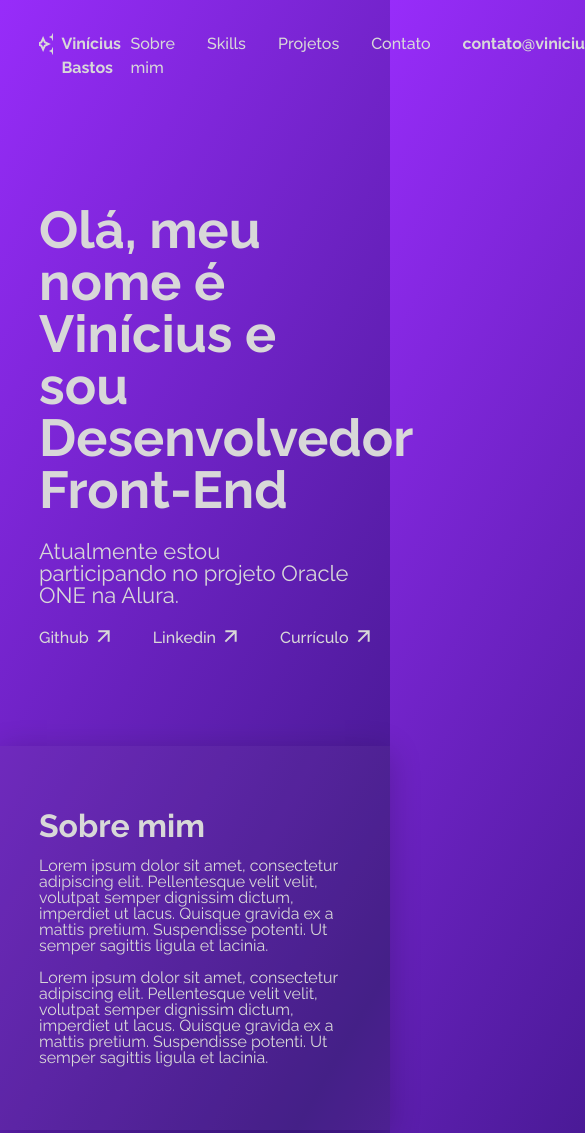
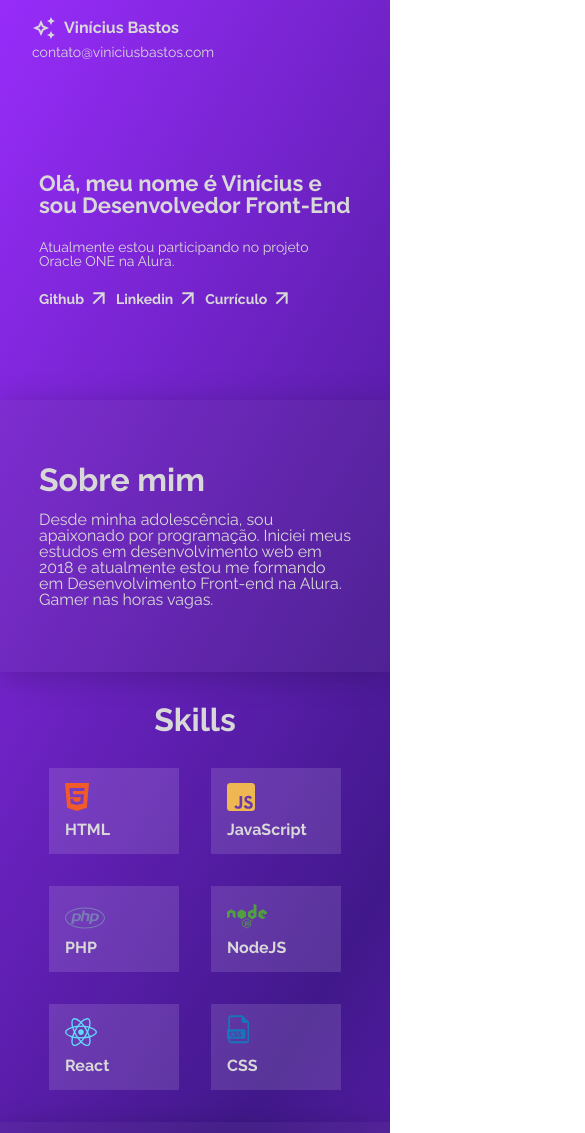
Before and after one commit to viniciusbastos-dev/Challenge-Oracle-ONE-Portfolio, a plain HTML site: page index.html in a window 390 px wide. Shown: the top 1133 px of the page, 585 px wide, since content can reach past the window. Drawn offline with Linux system fonts and the light colour scheme.

Commit message:
Respontivity for mobile complete

```diff
--- a/assets/css/banner/banner-link.css
+++ b/assets/css/banner/banner-link.css
@@ -11,3 +11,15 @@
     height: 24px;
     width: 24px;
 }
+
+@media (max-width: 390px) {
+    .banner__link {
+        font-size: 0.875rem;
+        font-weight: 600;
+    }
+    .banner__link::after {
+        height: 16px;
+        width: 16px;
+    }
+
+}
--- a/assets/css/banner/banner-lista.css
+++ b/assets/css/banner/banner-lista.css
@@ -2,3 +2,9 @@
     display: flex;
     gap: 32px;
 }
+
+@media (max-width: 390px) {
+    .banner__lista {
+        gap: 8px;
+    }
+}
--- a/assets/css/banner/banner-texto.css
+++ b/assets/css/banner/banner-texto.css
@@ -1,3 +1,9 @@
 .banner__texto {
     font-size: 1.375rem;
 }
+
+@media (max-width:768px) {
+    .banner__texto {
+        font-size: 0.875rem
+    }
+}
--- a/assets/css/banner/banner-titulo.css
+++ b/assets/css/banner/banner-titulo.css
@@ -2,3 +2,9 @@
     font-size: 3.25rem;
     font-weight: 700;
 }
+
+@media (max-width:768px) {
+    .banner__titulo {
+        font-size: 1.375rem;
+    }
+}
--- a/assets/css/cabecalho/cabecalho.css
+++ b/assets/css/cabecalho/cabecalho.css
@@ -4,3 +4,15 @@
     padding-bottom: 2rem;
     padding-top: 2rem;
 }
+
+@media (max-width: 768px) {
+    .cabecalho {
+        padding: 16px 32px;
+    }
+}
+
+@media (max-width: 390px) {
+    .cabecalho {
+        flex-direction: column;
+    }
+}
--- a/assets/css/contato/contato-formulario.css
+++ b/assets/css/contato/contato-formulario.css
@@ -45,7 +45,7 @@
     border-radius: 4px;
 }
 
-.formulario__campo__mensagem:focus{
+.formulario__campo__mensagem:focus {
     border-bottom: 2px solid #2a7ae4;
 }
 
@@ -62,3 +62,9 @@
     padding: 16px;
     cursor: pointer;
 }
+
+@media (max-width: 768px) {
+    .contato__formulario {
+        width: 96%;
+    }
+}
--- a/assets/css/contato/contato.css
+++ b/assets/css/contato/contato.css
@@ -5,3 +5,12 @@
     padding-top: 4rem;
     padding-bottom: 4rem;
 }
+
+@media (max-width: 768px) {
+    .contato {
+        flex-direction: column;
+    }
+    .contato__imagem {
+        display: none;
+    }
+}
--- a/assets/css/menu/menu-link.css
+++ b/assets/css/menu/menu-link.css
@@ -6,3 +6,8 @@
 .menu__link.menu__link--email {
     font-weight: 700;
 }
+@media (max-width: 390px) {
+    .menu__link.menu__link--email {
+        font-weight: 400;
+    }
+}
--- a/assets/css/menu/menu-lista.css
+++ b/assets/css/menu/menu-lista.css
@@ -2,3 +2,18 @@
     display: flex;
     gap: 2rem;
 }
+
+@media (max-width: 768px) {
+    .menu__lista > .menu__item {
+        display: none;
+    }
+    .menu__lista > .menu__item:last-child {
+        display: inline;
+    }
+}
+
+@media (max-width: 390px) {
+    .menu__item {
+        font-size: 14px;
+    }
+}
--- a/assets/css/projetos/projeto-card.css
+++ b/assets/css/projetos/projeto-card.css
@@ -33,3 +33,13 @@
     background-color: #2a7ae4;
     margin: 0;
 }
+
+@media (max-width: 768px) {
+    .projeto__card {
+        flex-direction: column;
+        align-items: flex-start;
+    }
+    .projeto__card__imagem {
+        width: 100%;
+    }
+}
--- a/assets/css/projetos/projeto-titulo.css
+++ b/assets/css/projetos/projeto-titulo.css
@@ -1,7 +1,6 @@
 .projeto__titulo {
     font-size: 2rem;
     font-weight: 700;
-    padding-top: 2rem;
     margin-bottom: 2rem;
     text-align: center;
 }
--- a/assets/css/skills/skill-card.css
+++ b/assets/css/skills/skill-card.css
@@ -12,9 +12,27 @@
     width: 16%;
     max-width: 180px;
     padding: 16px;
+    box-sizing: border-box;
 }
 
 .skill__card__nome {
     font-weight: 700;
     margin-top: 0.5rem;
 }
+
+@media (max-width: 768px) {
+    .skill__card__wrapper {
+        flex-wrap: wrap;
+    }
+
+    .skill__card {
+        width: 25%;
+        height: 86px;
+    }
+}
+
+@media (max-width: 390px) {
+    .skill__card {
+        width: 130px;
+    }
+}
--- a/assets/css/style.css
+++ b/assets/css/style.css
@@ -13,8 +13,7 @@ body {
 }
 
 .container {
-    padding: 0 10%;
-    margin-bottom: 2rem;
+    padding: 32px 10%;
 }
 
 section.container:nth-child(even) {
--- a/index.html
+++ b/index.html
@@ -86,18 +86,12 @@
             </div>
         </section>
 
-        <section class="sobre container" id="sobre">
+        <section class="sobre container escondido" id="sobre">
 
-            <h2 class="sobre__titulo escondido">Sobre mim</h2>
-            <p class="sobre__descricao escondido">
-                Lorem ipsum dolor sit amet, consectetur adipiscing elit. Pellentesque velit velit, volutpat semper
-                dignissim dictum, imperdiet ut lacus. Quisque gravida ex a mattis pretium. Suspendisse potenti. Ut
-                semper sagittis ligula et lacinia.
-            </p>
-            <p class="sobre__descricao escondido">
-                Lorem ipsum dolor sit amet, consectetur adipiscing elit. Pellentesque velit velit, volutpat semper
-                dignissim dictum, imperdiet ut lacus. Quisque gravida ex a mattis pretium. Suspendisse potenti. Ut
-                semper sagittis ligula et lacinia.
+            <h2 class="sobre__titulo">Sobre mim</h2>
+            <p class="sobre__descricao">
+                Desde minha adolescência, sou apaixonado por programação. Iniciei meus estudos em desenvolvimento web
+                em 2018 e atualmente estou me formando em Desenvolvimento Front-end na Alura. Gamer nas horas vagas.
             </p>
 
         </section>
@@ -106,39 +100,39 @@
 
             <h2 class="skill__titulo escondido">Skills</h2>
 
-            <div class="skill__card__wrapper escondido">
-                <div class="skill__card">
+            <div class="skill__card__wrapper ">
+                <div class="skill__card escondido">
                     <div>
                         <img src="assets/img/skills/html_icone.svg" alt="Icone do HTML" class="skill__card__icone">
                         <h3 class="skill__card__nome">HTML</h3>
                     </div>
                 </div>
-                <div class="skill__card">
+                <div class="skill__card escondido">
                     <div>
                         <img src="assets/img/skills/javascript_icone.svg" alt="Icone do JavaScript"
                             class="skill__card__icone">
                         <h3 class="skill__card__nome">JavaScript</h3>
                     </div>
                 </div>
-                <div class="skill__card">
+                <div class="skill__card escondido">
                     <div>
                         <img src="assets/img/skills/php_icone.svg" alt="Icone do PHP" class="skill__card__icone">
                         <h3 class="skill__card__nome">PHP</h3>
                     </div>
                 </div>
-                <div class="skill__card">
+                <div class="skill__card escondido">
                     <div>
                         <img src="assets/img/skills/node_icone.svg" alt="Icone do NodeJS" class="skill__card__icone">
                         <h3 class="skill__card__nome">NodeJS</h3>
                     </div>
                 </div>
-                <div class="skill__card">
+                <div class="skill__card escondido">
                     <div>
                         <img src="assets/img/skills/react_icone.svg" alt="Icone do React" class="skill__card__icone">
                         <h3 class="skill__card__nome">React</h3>
                     </div>
                 </div>
-                <div class="skill__card">
+                <div class="skill__card escondido">
                     <div>
                         <img src="assets/img/skills/css_icone.svg" alt="Icone do CSS" class="skill__card__icone">
                         <h3 class="skill__card__nome">CSS</h3>
@@ -151,7 +145,7 @@
 
             <h2 class="projeto__titulo escondido">Projetos</h2>
 
-            <div class="projeto__card">
+            <div class="projeto__card escondido">
                 <img class="projeto__card__imagem" src="assets/img/projetos/decodificador.jpg" alt="">
                 <div class="projeto__card__info">
                     <h3 class="projeto__card__title">Decodificador de texto</h3>
@@ -171,33 +165,33 @@
 
         <section class="contato container" id="contato">
 
-            <img src="assets/img/contato.png" alt="Imagem de um telefone" class="escondido">
+            <img src="assets/img/contato.png" alt="Imagem de um telefone" class="contato__imagem escondido">
 
-            <form action="#" class="contato__formulario escondido">
+            <form action="#" class="contato__formulario">
 
                 <fieldset class="formulario__wrap">
 
-                    <legend class="formulario__titulo">Contato</legend>
+                    <legend class="formulario__titulo escondido">Contato</legend>
 
-                    <label class="formulario__campo" for="nome">
+                    <label class="formulario__campo escondido" for="nome">
                         Nome
                         <input class="" id="nome" type="text">
                     </label>
 
-                    <label class="formulario__campo" for="email">
+                    <label class="formulario__campo escondido" for="email">
                         E-mail
                         <input id="email" type="email">
                     </label>
 
-                    <label class="formulario__campo" for="assunto">
+                    <label class="formulario__campo escondido" for="assunto">
                         Assunto
                         <input id="assunto" type="text">
                     </label>
 
-                    <textarea class="formulario__campo__mensagem" id="mensagem" placeholder="Mensagem" cols="30"
-                        rows="10"></textarea>
+                    <textarea class="formulario__campo__mensagem escondido" id="mensagem" placeholder="Mensagem"
+                        cols="30" rows="10"></textarea>
 
-                    <input class="formulario__botao" type="submit" value="Enviar Mensagem">
+                    <input class="formulario__botao escondido" type="submit" value="Enviar Mensagem">
                 </fieldset>
 
             </form>
```
